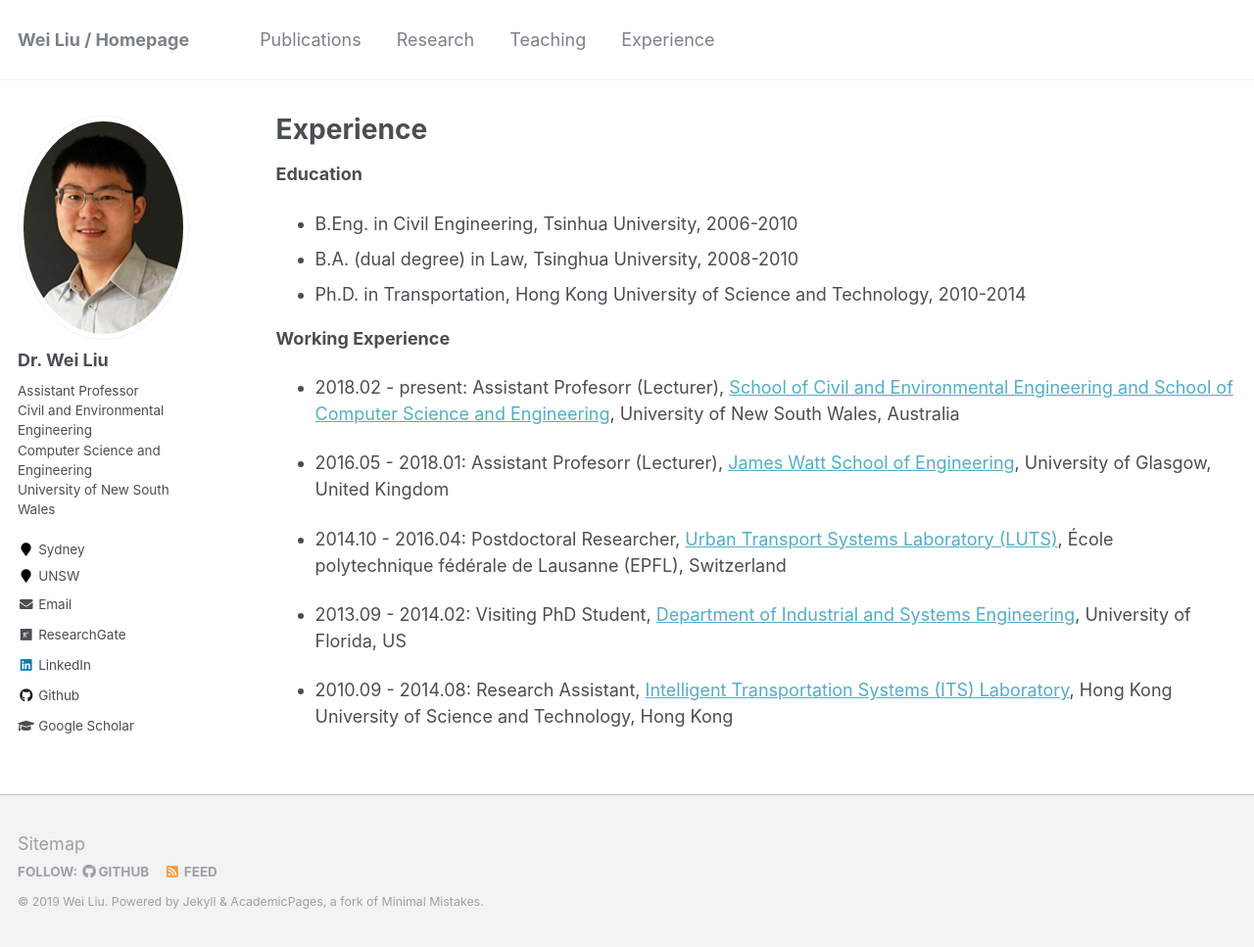
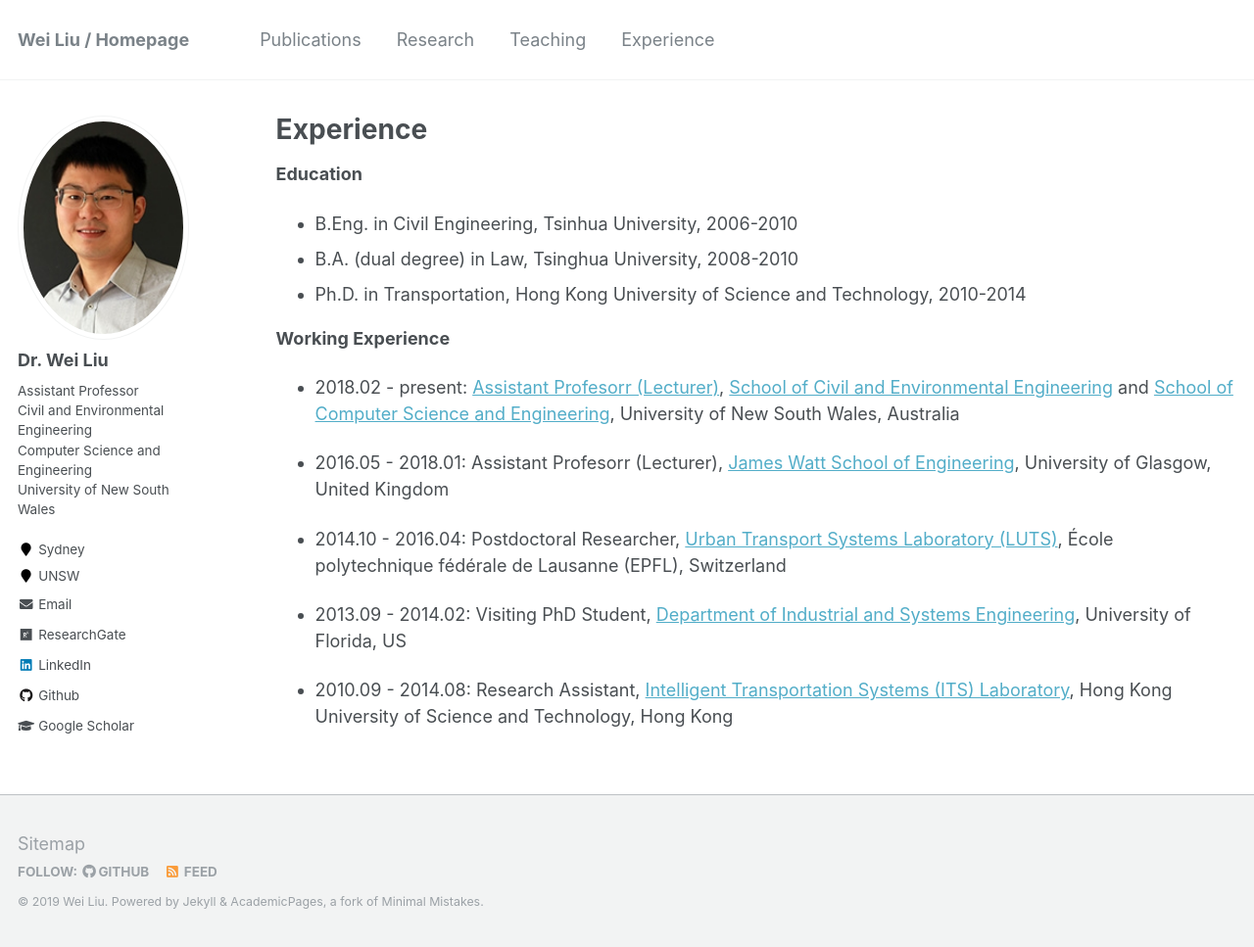
Before and after one commit to weiliu2016/weiliu2016.github.io, a Jekyll site: the page built from _pages/experience.md, in a window 1280 px wide and 967 px high. Shown: the whole window at 98% size. Built offline with Jekyll 4.4.1, drawn with Linux system fonts in a browser that asks for light colours; part of the change alters nothing that is shown.

```diff
--- a/_pages/experience.md
+++ b/_pages/experience.md
@@ -17,7 +17,7 @@ redirect_from:
 
 **Working Experience**
 
-* 2018.02 - present: Assistant Profesorr (Lecturer), [School of Civil and Environmental Engineering and School of Computer Science and Engineering](https://research.unsw.edu.au/people/dr-fangni-zhang), University of New South Wales, Australia
+* 2018.02 - present: [Assistant Profesorr (Lecturer)]((https://research.unsw.edu.au/people/dr-wei-liu)), [School of Civil and Environmental Engineering](https://www.engineering.unsw.edu.au/civil-engineering/staff/wei-liu) and [School of Computer Science and Engineering](https://www.engineering.unsw.edu.au/computer-science-engineering/lecturer-wei-liu), University of New South Wales, Australia
 
 * 2016.05 - 2018.01: Assistant Profesorr (Lecturer), [James Watt School of Engineering](https://www.gla.ac.uk/schools/engineering/), University of Glasgow, United Kingdom
 
```
